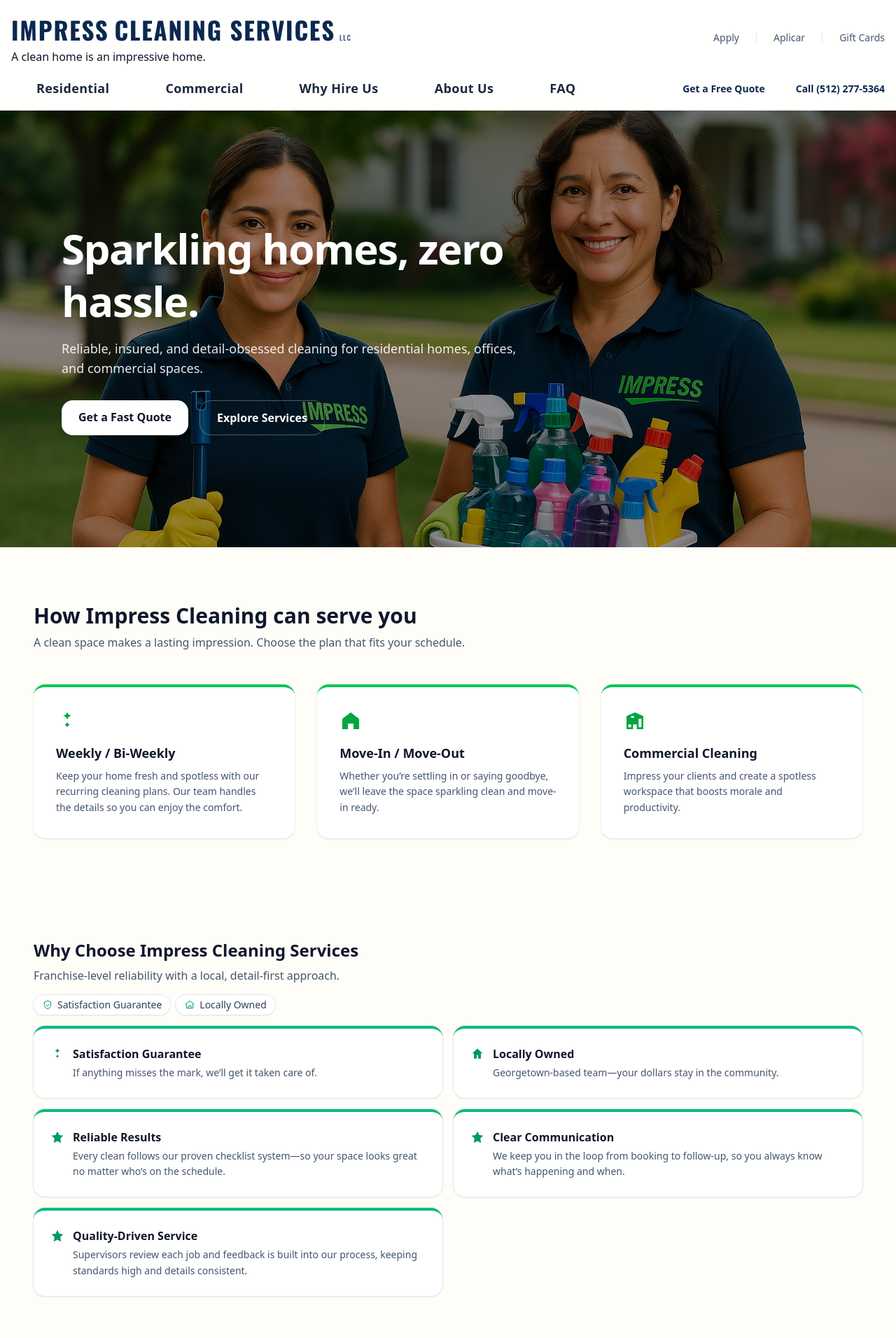
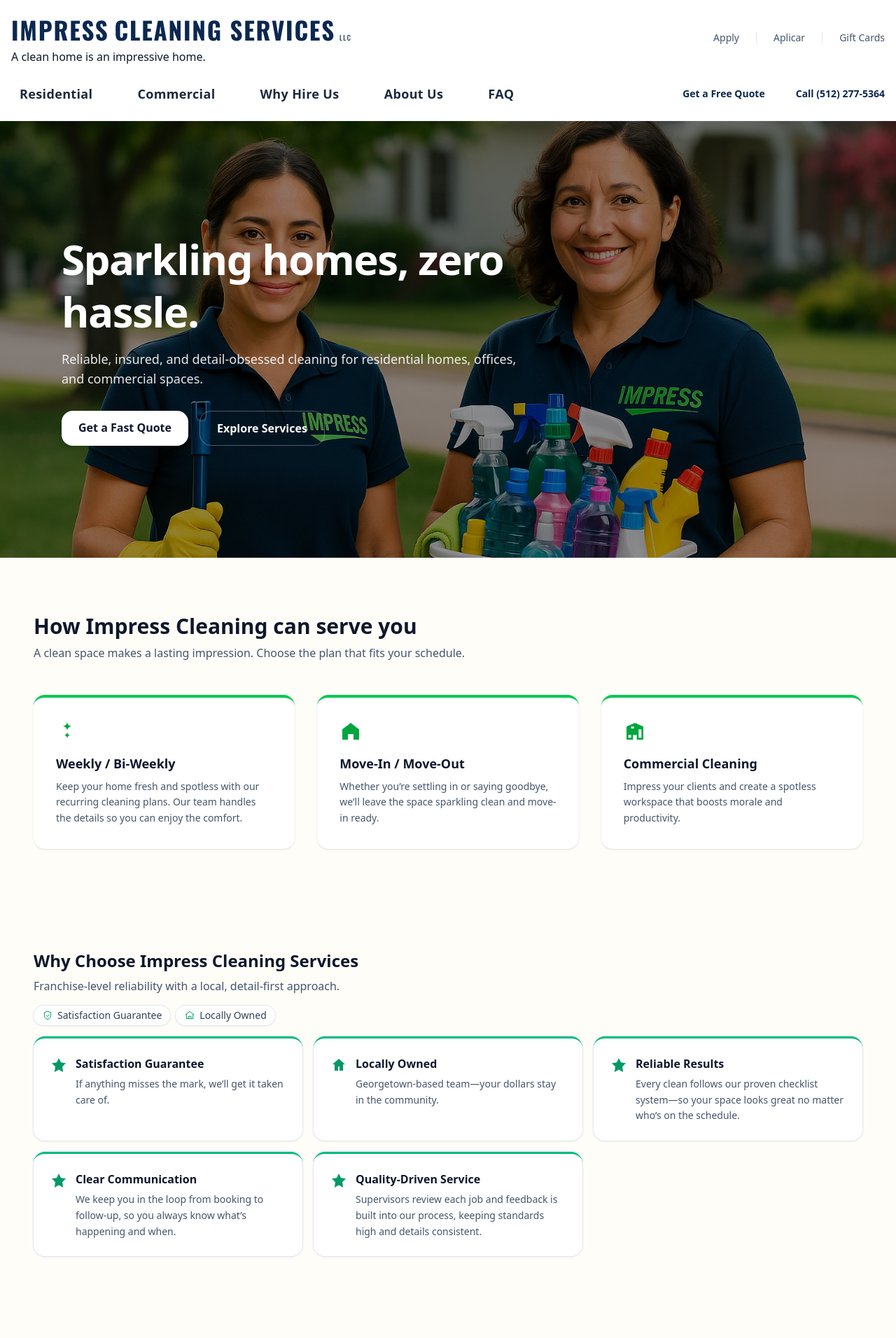
Before and after one commit to resp23f/impress-cleaning-site, a Next.js app: page / in a window 1280 px wide. Shown: the top 1912 px of the page at 70% size. Built offline with nearby package versions, Linux system fonts and the light colour scheme.

Commit message:
Remove old page-level footer; use global Footer component

```diff
--- a/src/app/ImpressCleaningSite.jsx
+++ b/src/app/ImpressCleaningSite.jsx
@@ -86,14 +86,14 @@ export default function ImpressCleaningSite() {
     <main id="home" className="min-h-screen text-slate-800">
 
 {/* Header */}
-<header className="sticky top-0 z-40 bg-white/80 backdrop-blur border-b border-slate-100">
+<header className="sticky top-0 pt-[env(safe-area-inset-top)] z-40 bg-white/90 backdrop-blur border-b border-slate-100">
   <div className="mx-auto max-w-7xl px-4 md:px-8">
   </div>
     {/* Row 1: Brand + utility links */}
     <div className="flex items-center justify-between py-4 px-2 md:px-4">
       {/* Brand */}
       <a href="/" className="shrink-0 flex items-center gap-4" aria-label="Impress Cleaning Services LLC">
-        <div className="leading-right">
+        <div className="ml-4 md:ml-0">
           <div className="flex items-baseline gap-2">
             <span className="font-brand uppercase tracking-[0.05em] text-[25px] md:text-[35px] font-black text-[#0B2850]">Impress</span>
             <span className="font-brand uppercase tracking-[0.05em] text-[25px] md:text-[35px] font-black text-[#0B2850]">Cleaning Services</span>
@@ -119,7 +119,10 @@ export default function ImpressCleaningSite() {
   {/* Tabs (left) */}
   <nav className="flex-1 min-w-0">
     <ul
-      className="hide-scrollbar flex gap-10 md:gap-14 overflow-x-auto whitespace-nowrap justify-start md:overflow-visible ml-6 md:ml-10"
+      className="hide-scrollbar flex gap-8 md:gap-10 overflow-x-auto whitespace-nowrap
+             text-[16px] md:text-[18px] font-medium text-slate-900
+             pl-4 pr-20 md:pr-0 py-3 -mx-4 md:mx-0
+             [mask-image:linear-gradient(to_right,transparent,black_16px,black_calc(100%-32px),transparent)]"
       aria-label="Primary"
     >
       {[
@@ -300,15 +303,15 @@ export default function ImpressCleaningSite() {
   />
 </div>
 
-    {/* Cards */}
-<div className="mt-4 grid grid-cols-1 sm:grid-cols-2 gap-4">
+    {/* Why Choose Impress Grid */}
+<div className="mt-4 grid grid-cols-1 sm:grid-cols-2 lg:grid-cols-3 gap-4">
   {[
     {
       title: "Satisfaction Guarantee",
       desc:  "If anything misses the mark, we’ll get it taken care of.",
       icon: (
-        <svg aria-hidden="true" viewBox="0 0 24 24" className="w-5 h-5 text-emerald-600">
-          <path fill="currentColor" d="M12 2c.4 2.7 1.8 4.1 4.5 4.5C13.8 7 12.4 8.4 12 11.1 11.6 8.4 10.2 7 7.5 6.5 10.2 6.1 11.6 4.7 12 2zM12 12.9c.3 1.9 1.4 3 3.3 3.3-1.9.3-3 1.4-3.3 3.3-.3-1.9-1.4-3-3.3-3.3 1.9-.3 3-1.4 3.3-3.3z"/>
+        <svg aria-hidden="true" viewBox="0 0 24 24" className="w-6 h-6 text-emerald-600">
+          <path fill="currentColor" d="M12 2l3.09 6.26L22 9.27l-5 4.88L18.18 22 12 18.56 5.82 22 7 14.15l-5-4.88 6.91-1.01L12 2z"/>
         </svg>
       ),
     },
@@ -316,7 +319,7 @@ export default function ImpressCleaningSite() {
       title: "Locally Owned",
       desc:  "Georgetown-based team—your dollars stay in the community.",
       icon: (
-        <svg aria-hidden="true" viewBox="0 0 24 24" className="w-5 h-5 text-emerald-600">
+        <svg aria-hidden="true" viewBox="0 0 24 24" className="w-6 h-6 text-emerald-600">
           <path fill="currentColor" d="M12 3l9 8h-3v9h-5v-6H11v6H6v-9H3l9-8z"/>
         </svg>
       ),
@@ -325,7 +328,7 @@ export default function ImpressCleaningSite() {
       title: "Reliable Results",
       desc:  "Every clean follows our proven checklist system—so your space looks great no matter who’s on the schedule.",
       icon: (
-        <svg aria-hidden="true" viewBox="0 0 24 24" className="w-5 h-5 text-emerald-600">
+        <svg aria-hidden="true" viewBox="0 0 24 24" className="w-6 h-6 text-emerald-600">
           <path fill="currentColor" d="M12 2l3.09 6.26L22 9.27l-5 4.88L18.18 22 12 18.56 5.82 22 7 14.15l-5-4.88 6.91-1.01L12 2z"/>
         </svg>
       ),
@@ -334,7 +337,7 @@ export default function ImpressCleaningSite() {
       title: "Clear Communication",
       desc:  "We keep you in the loop from booking to follow-up, so you always know what’s happening and when.",
       icon: (
-        <svg aria-hidden="true" viewBox="0 0 24 24" className="w-5 h-5 text-emerald-600">
+        <svg aria-hidden="true" viewBox="0 0 24 24" className="w-6 h-6 text-emerald-600">
           <path fill="currentColor" d="M12 2l3.09 6.26L22 9.27l-5 4.88L18.18 22 12 18.56 5.82 22 7 14.15l-5-4.88 6.91-1.01L12 2z"/>
         </svg>
       ),
@@ -343,7 +346,7 @@ export default function ImpressCleaningSite() {
       title: "Quality-Driven Service",
       desc:  "Supervisors review each job and feedback is built into our process, keeping standards high and details consistent.",
       icon: (
-        <svg aria-hidden="true" viewBox="0 0 24 24" className="w-5 h-5 text-emerald-600">
+        <svg aria-hidden="true" viewBox="0 0 24 24" className="w-6 h-6 text-emerald-600">
           <path fill="currentColor" d="M12 2l3.09 6.26L22 9.27l-5 4.88L18.18 22 12 18.56 5.82 22 7 14.15l-5-4.88 6.91-1.01L12 2z"/>
         </svg>
       ),
@@ -351,10 +354,10 @@ export default function ImpressCleaningSite() {
     <div
       key={title}
       className="bg-white rounded-2xl shadow-sm hover:shadow-md ring-1 ring-slate-200
-                 border-t-4 border-emerald-500 transition p-5 md:p-6 flex gap-3"
+                 border-t-[3px] border-emerald-500 transition p-5 md:p-6 flex gap-3 h-full"
     >
       <div className="shrink-0 mt-0.5">{icon}</div>
-      <div className="space-y-1">
+      <div className="space-y-1.5">
         <h4 className="font-semibold text-slate-900">{title}</h4>
         <p className="text-slate-600 text-sm leading-relaxed">{desc}</p>
       </div>
```
